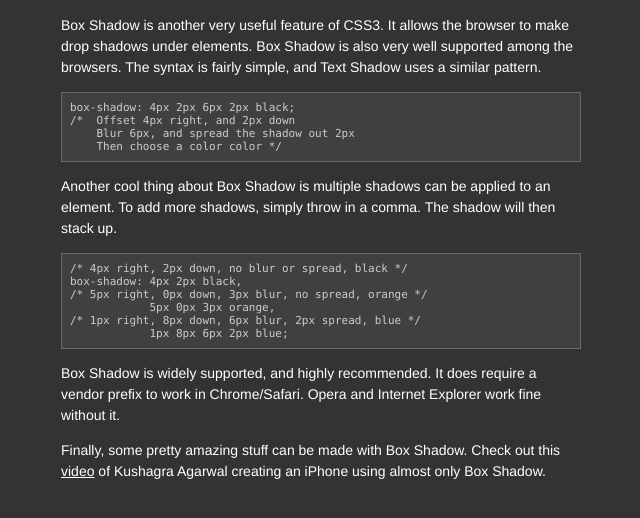
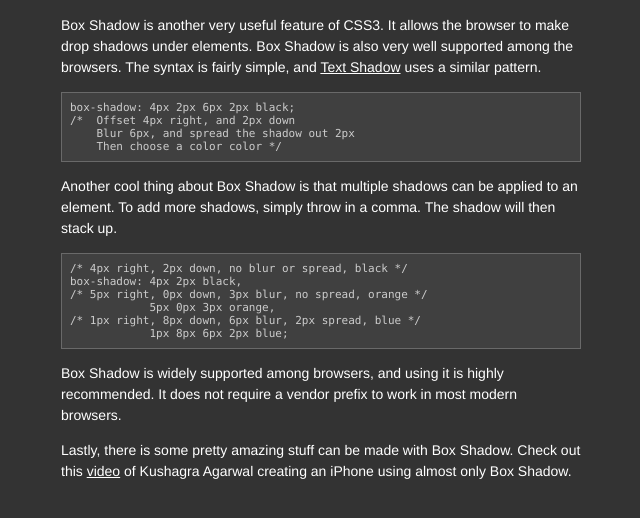
Before and after one commit to bruceape/CSSGen, a website: page app/box-shadow.html in a window 1280 px wide. Shown: the part 1037-1555 px from the top of the page, without its empty margins (131-771 px from the left). Drawn offline with nearby package versions, Linux system fonts and the light colour scheme.

Commit message:
Fixed some of the copy.

```diff
--- a/app/box-shadow.html
+++ b/app/box-shadow.html
@@ -117,20 +117,20 @@
                         <li>iOS Safari 4</li>
                     </ul>
                     <h2>Box Shadow</h2>
-                    <p>Box Shadow is another very useful feature of CSS3. It allows the browser to make drop shadows under elements. Box Shadow is also very well supported among the browsers. The syntax is fairly simple, and Text Shadow uses a similar pattern.</p>
+                    <p>Box Shadow is another very useful feature of CSS3. It allows the browser to make drop shadows under elements. Box Shadow is also very well supported among the browsers. The syntax is fairly simple, and <a href="text-shadow.html">Text Shadow</a> uses a similar pattern.</p>
                     <pre><code>box-shadow: 4px 2px 6px 2px black;
 /*  Offset 4px right, and 2px down
     Blur 6px, and spread the shadow out 2px
     Then choose a color color */</code></pre>
-                    <p>Another cool thing about Box Shadow is multiple shadows can be applied to an element. To add more shadows, simply throw in a comma. The shadow will then stack up.</p>
+                    <p>Another cool thing about Box Shadow is that multiple shadows can be applied to an element. To add more shadows, simply throw in a comma. The shadow will then stack up.</p>
                     <pre><code>/* 4px right, 2px down, no blur or spread, black */
 box-shadow: 4px 2px black,
 /* 5px right, 0px down, 3px blur, no spread, orange */
             5px 0px 3px orange,
 /* 1px right, 8px down, 6px blur, 2px spread, blue */
             1px 8px 6px 2px blue; </code></pre>
-                    <p>Box Shadow is widely supported, and highly recommended. It does require a vendor prefix to work in Chrome/Safari. Opera and Internet Explorer work fine without it.</p>
-                    <p>Finally, some pretty amazing stuff can be made with Box Shadow. Check out this <a target="_blank" href="http://cssdeck.com/labs/creating-single-element-iphone-using-css3">video</a> of Kushagra Agarwal creating an iPhone using almost only Box Shadow.</p>
+                    <p>Box Shadow is widely supported among browsers, and using it is highly recommended. It does not require a vendor prefix to work in most modern browsers.</p>
+                    <p>Lastly, there is some pretty amazing stuff can be made with Box Shadow. Check out this <a target="_blank" href="http://cssdeck.com/labs/creating-single-element-iphone-using-css3">video</a> of Kushagra Agarwal creating an iPhone using almost only Box Shadow.</p>
                 </article>
             </div>
         </div>
```
Also changed, not shown: app/border-radius.html (+2 -2 lines), app/columns.html (+2 -2 lines), app/text-shadow.html (+3 -3 lines).
